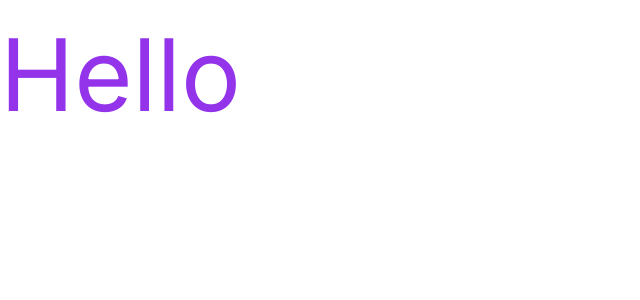
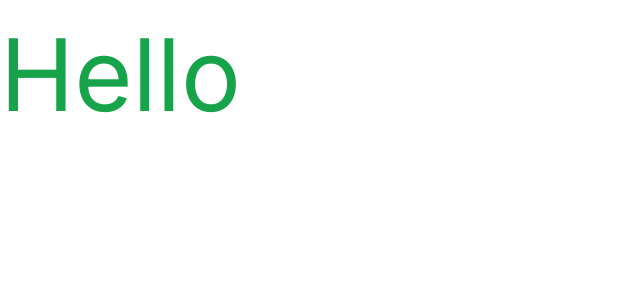
Before and after one commit to deep-patel21/Cube-Timer-App, a Next.js app in the folder cubetimer/: page / in a window 1280 px wide. Shown: the top 300 px of the page, without its empty margins (0-640 px from the left). Built offline with nearby package versions, Linux system fonts and the light colour scheme.

Commit message:
Edited Planning.txt

```diff
--- a/cubetimer/src/components/Hero.tsx
+++ b/cubetimer/src/components/Hero.tsx
@@ -2,7 +2,7 @@
 
 const Hero = () => {
   return (
-    <div className='text-[100px] text-purple-600'>
+    <div className='text-[100px] text-green-600'>
         Hello
     </div>
   )
```
